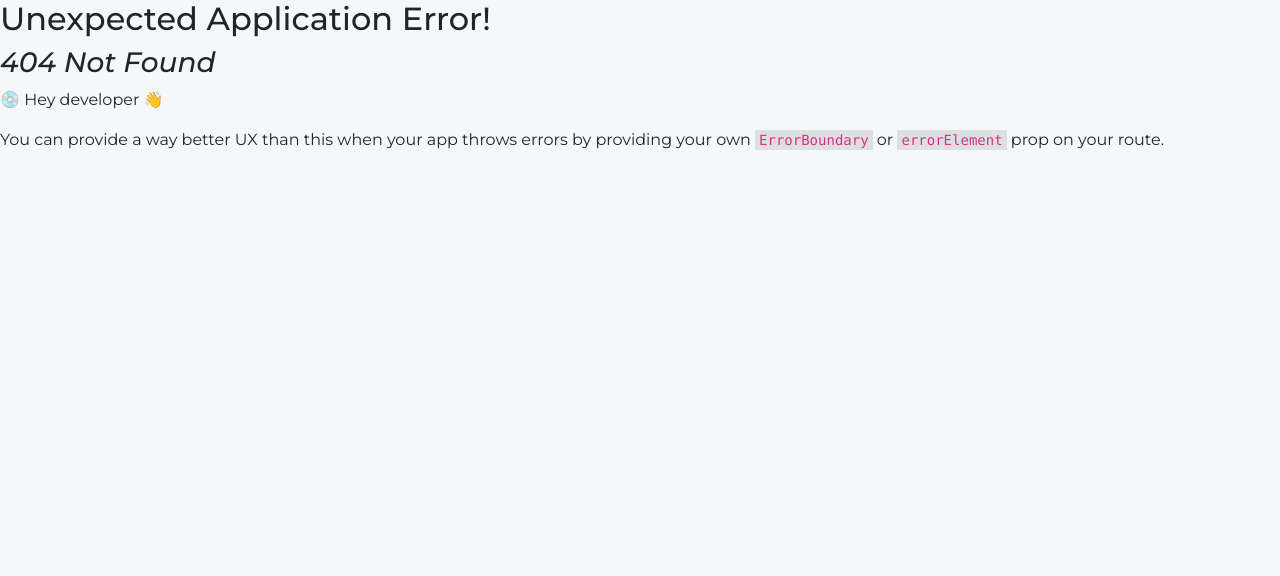
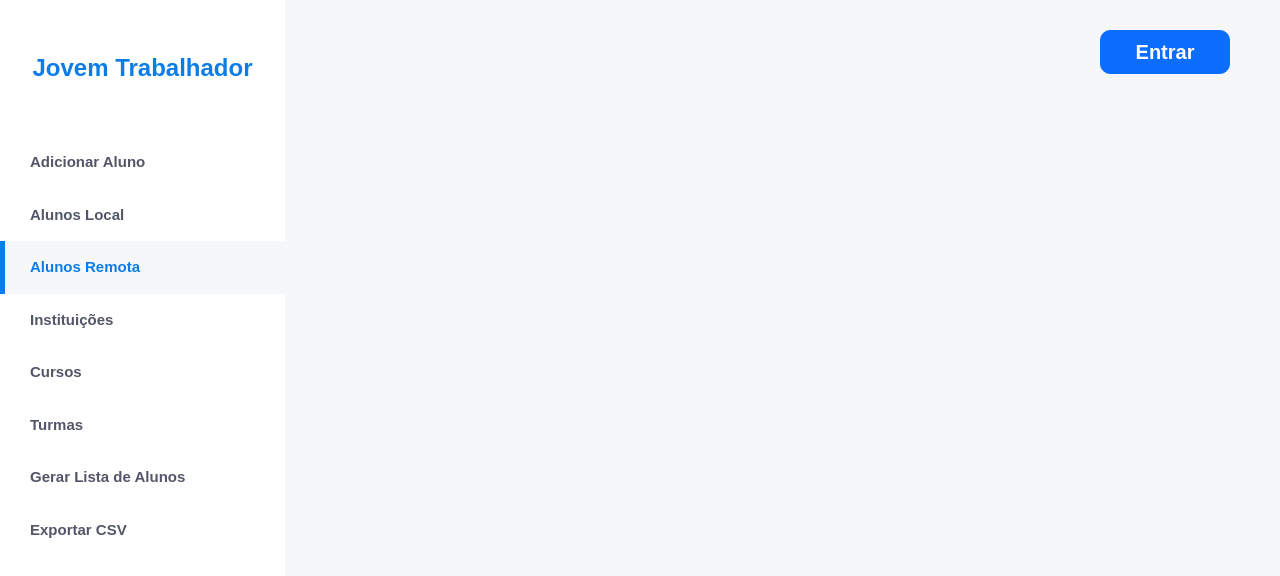
Before and after one commit to Kaua032/Jovem_Trabalhador_Front_End, a React (Vite) app: page /remoteStudents in a window 1280 px wide. Before the commit this address had no page. Shown: the top 576 px of the page. Built offline with nearby package versions, Linux system fonts and the light colour scheme.

Commit message:
feat: "Updated Navbar link and added new route for remote students"

```diff
--- a/src/components/Navbar/Navbar.jsx
+++ b/src/components/Navbar/Navbar.jsx
@@ -10,7 +10,7 @@ export default function Navbar({ ...props }) {
       <div>
         <NavbarComponent href="/" type={props.p1} name="Adicionar Aluno" />
         <NavbarComponent href="/" type={props.p2} name="Alunos Local" />
-        <NavbarComponent href="/" type={props.p3} name="Alunos Remota" />
+        <NavbarComponent href="/remoteStudents" type={props.p3} name="Alunos Remota" />
         <NavbarComponent href="/college" type={props.p4} name="Instituições" />
         <NavbarComponent href="/courses" type={props.p5} name="Cursos" />
         <NavbarComponent href="/party" type={props.p6} name="Turmas" />
--- a/src/main.jsx
+++ b/src/main.jsx
@@ -6,6 +6,8 @@ import { GlobalStyled } from "./GlobalStyled";
 import College from "./pages/Colleges/College.jsx";
 import Courses from "./pages/Courses/Courses.jsx";
 import Party from "./pages/Partys/Party.jsx";
+import { ListGroupItem } from "react-bootstrap";
+import ListRemoteStudent from "./pages/ListRemoteStudents/ListRemoteStudents.jsx";
 
 const router = createBrowserRouter([
   {
@@ -24,6 +26,10 @@ const router = createBrowserRouter([
     path: "/party",
     element: <Party />,
   },
+  {
+    path: "/remoteStudents",
+    element: <ListRemoteStudent />,
+  },
 ]);
 
 ReactDOM.createRoot(document.getElementById("root")).render(
--- /dev/null
+++ b/src/pages/ListRemoteStudents/ListRemoteStudents.jsx
@@ -0,0 +1,12 @@
+import Header from "../../components/Header/Header";
+import Navbar from "../../components/Navbar/Navbar";
+import { MainRemoteStudents } from "./ListRemoteStudentsStyled";
+
+export default function ListRemoteStudent() {
+  return (
+    <MainRemoteStudents>
+      <Navbar p3={1} />
+      <Header />
+    </MainRemoteStudents>
+  );
+}
--- /dev/null
+++ b/src/pages/ListRemoteStudents/ListRemoteStudentsStyled.jsx
@@ -0,0 +1,7 @@
+import styled from "styled-components";
+
+export const MainRemoteStudents = styled.main`
+  display: flex;
+  flex-direction: column;
+  align-items: center;
+`;
```
